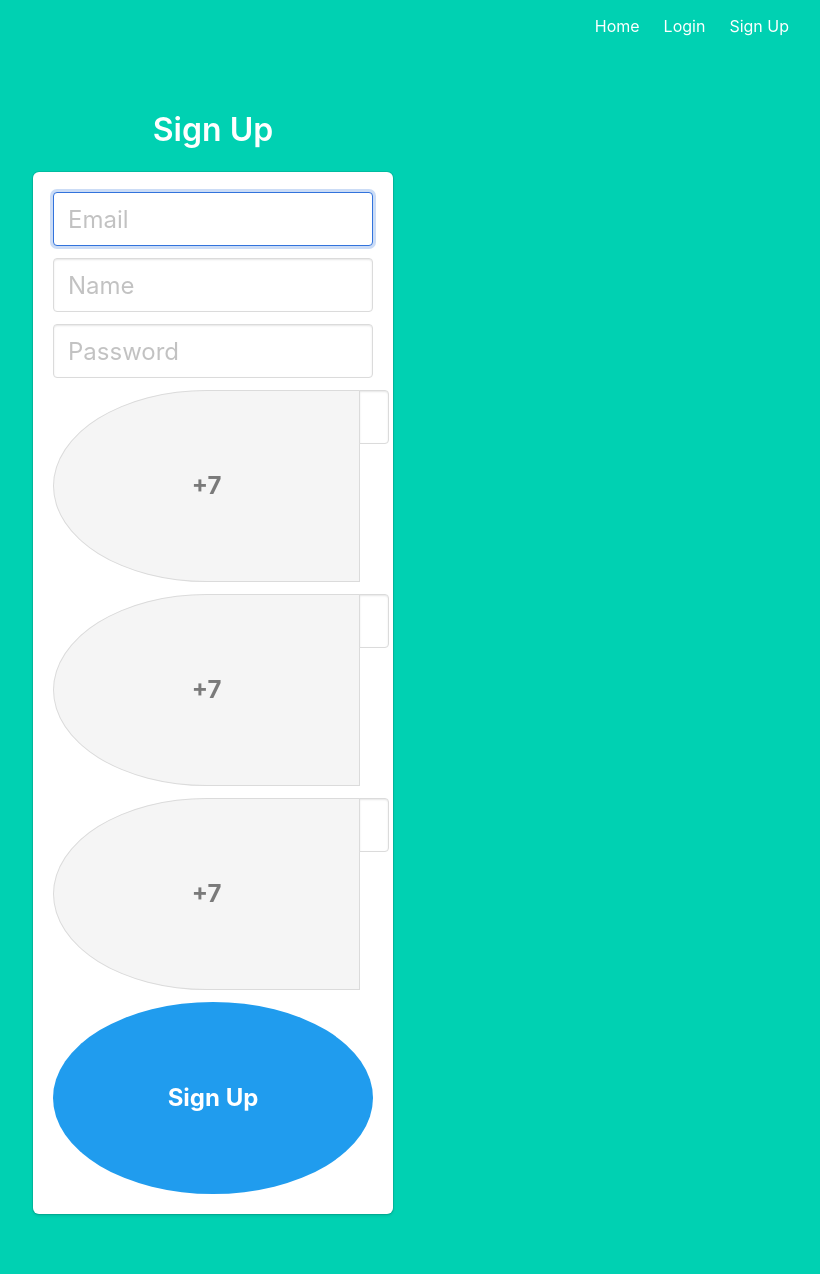
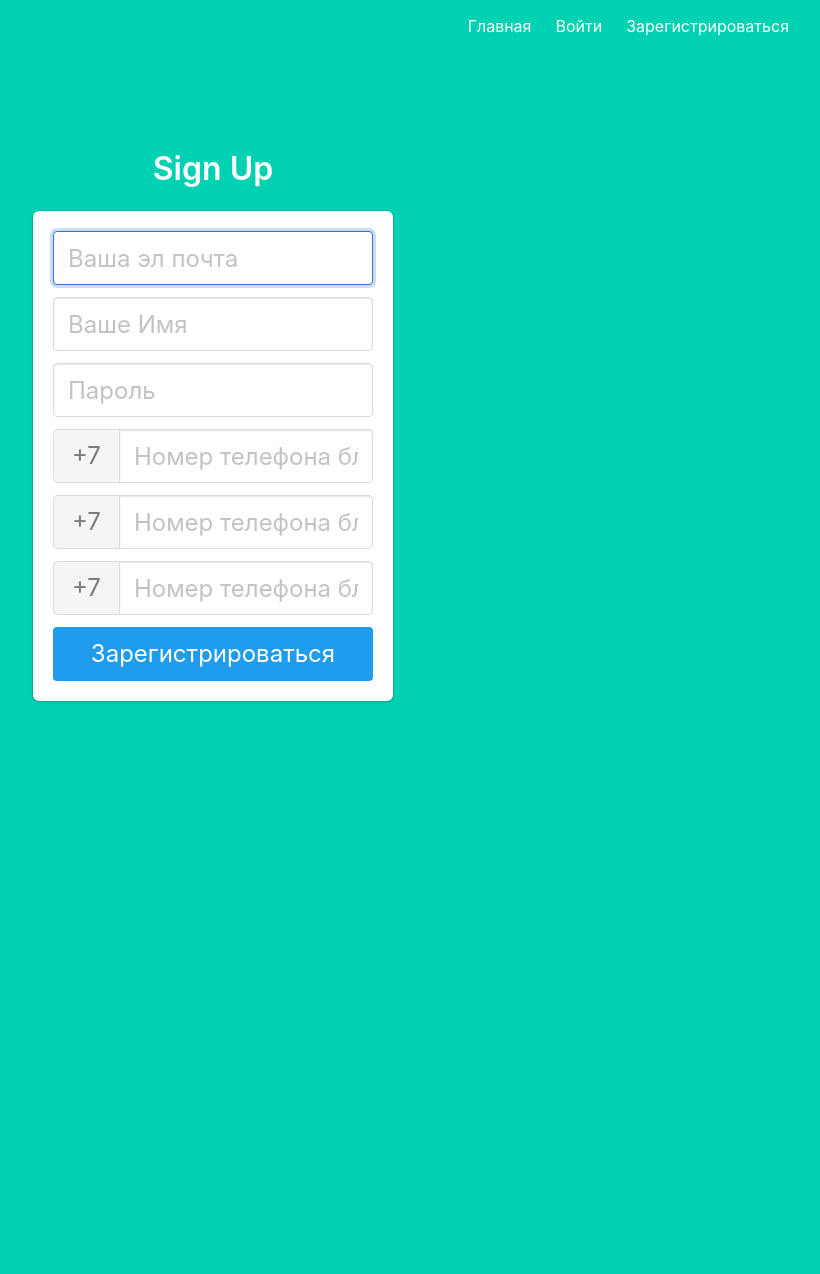
Before and after one commit to asmir-a/sos-flask-app, a Flask app: page /signup in a window 1280 px wide. Shown: the whole page, without its empty margins (427-1247 px from the left). After the commit the page ends 703 px from the top, so only its background shows below. Run offline with Flask 2, Linux system fonts and the light colour scheme.

Commit message:
updated to russian

```diff
--- a/project/auth.py
+++ b/project/auth.py
@@ -14,15 +14,15 @@ def login():
 def login_post():
     email = request.form.get('email')
     password = request.form.get('password')
-    remember = True if request.form.get('remember') else False
+    # remember = True if request.form.get('remember') else False
 
     user = User.query.filter_by(email = email).first()
 
     if not user or not check_password_hash(user.password, password):
-        flash('Please check your login details and try again')
+        flash('Вы ввели неправлиьные данные. Попробуйте Снова.')
         return redirect(url_for('auth.login'))
 
-    login_user(user, remember = remember)
+    login_user(user, remember = True)
     return redirect(url_for('main.profile'))
 
 @auth.route('/signup')
@@ -41,7 +41,7 @@ def signup_post():
     user = User.query.filter_by(email = email).first()
 
     if user:
-        flash('Email address already exists')
+        flash('Эта почта занята')
         return redirect(url_for('auth.signup'))
 
     new_user = User(email = email, name = name, password = generate_password_hash(password, method = 'sha256'), phone_number_1 = phone_number_1, phone_number_2 = phone_number_2, phone_number_3 = phone_number_3)
--- a/project/main.py
+++ b/project/main.py
@@ -24,13 +24,14 @@ def call():
         "cache-control" : "no-cache"
     }
 
+    name = current_user.name
     phone_number_1 = current_user.phone_number_1
     phone_number_2 = current_user.phone_number_2
     phone_number_3 = current_user.phone_number_3
 
-    params_and_message_for_api_1 = "recipient=7" + phone_number_1 + "&text=Тест+Напишите+мне+это+Асмир&params%5Bvalidity%5D=1440"
-    params_and_message_for_api_2 = "recipient=7" + phone_number_2 + "&text=Тест+Напишите+мне+это+Асмир&params%5Bvalidity%5D=1440"
-    params_and_message_for_api_3 = "recipient=7" + phone_number_3 + "&text=Тест+Напишите+мне+это+Асмир&params%5Bvalidity%5D=1440"
+    params_and_message_for_api_1 = "recipient=7" + phone_number_1 + "&text=Тест+Компания+qutqarusy:+" + current_user.name + "+может+быть+в+беде+узнайте+все+ли+с+ним+хорошо&params%5Bvalidity%5D=1440"
+    params_and_message_for_api_2 = "recipient=7" + phone_number_2 + "&text=Тест+Компания+qutqarusy:+" + current_user.name + "+может+быть+в+беде+узнайте+все+ли+с+ним+хорошо&params%5Bvalidity%5D=1440"
+    params_and_message_for_api_3 = "recipient=7" + phone_number_3 + "&text=Тест+Компания+qutqarusy:+" + current_user.name + "+может+быть+в+беде+узнайте+все+ли+с+ним+хорошо&params%5Bvalidity%5D=1440"
 
 
     response_for_number_1 = requests.post(url = url_of_message_sending_api, headers=headers_for_api, data = params_and_message_for_api_1.encode('utf-8'))
@@ -41,4 +42,9 @@ def call():
     print(response_for_number_2)
     print(response_for_number_3)
 
-    return render_template('profile.html')
+    print(params_and_message_for_api_1)
+    print(params_and_message_for_api_2)
+    print(params_and_message_for_api_3)
+
+
+    return render_template('profile-modal.html')
--- a/project/templates/base.html
+++ b/project/templates/base.html
@@ -4,15 +4,18 @@
 <head>
     <meta charset="utf-8">
     <meta name="viewport" content="width=device-width, initial-scale=1">
-    <title>Flask Auth Example</title>
+    <title>SOS</title>
     <link rel="stylesheet" href="https://cdnjs.cloudflare.com/ajax/libs/bulma/0.7.2/css/bulma.min.css" />
     <style>
-        .button {
+        .button-sos {
             border-radius: 50%;
-            width: 24vw;
+            width: 48vw;
             height: 24vh;
             font-weight: bold;
-            font-size: 9vw;
+            font-size: 6vw;
+            background-color: hsl(348, 100%, 61%);
+            color: #fff;
+            border: none;
         }
     </style>
 </head>
@@ -24,27 +27,27 @@
             <nav class="navbar">
                 <div class="container">
 
-                    <div id="navbarMenuHeroA" class="navbar-menu">
+                    <div id="navbarMenuHeroA" class="navbar-menu is-active">
                         <div class="navbar-end">
                             <a href="{{ url_for('main.index') }}" class="navbar-item">
-                                Home
+                                Главная
                             </a>
                             {% if current_user.is_authenticated %}
                             <a href="{{ url_for('main.profile') }}" class="navbar-item">
-                                Profile
+                                Профиль
                             </a>
                             {% endif %}
                             {% if not current_user.is_authenticated %}
                             <a href="{{ url_for('auth.login') }}" class="navbar-item">
-                                Login
+                                Войти
                             </a>
                             <a href="{{ url_for('auth.signup') }}" class="navbar-item">
-                                Sign Up
+                                Зарегистрироваться
                             </a>
                             {% endif %}
                             {% if current_user.is_authenticated %}
                             <a href="{{ url_for('auth.logout') }}" class="navbar-item">
-                                Logout
+                                Выйти
                             </a>
                             {% endif %}
                         </div>
--- a/project/templates/index.html
+++ b/project/templates/index.html
@@ -2,9 +2,9 @@
 
 {% block content %}
 <h1 class="title">
-  Flask Login Example
+  Приложение СОС
 </h1>
 <h2 class="subtitle">
-  Easy authentication and authorization in Flask.
+  Нажмите на Профиль, что бы получить доступ к кнопке
 </h2>
 {% endblock %}
--- a/project/templates/profile.html
+++ b/project/templates/profile.html
@@ -13,8 +13,8 @@
       Третий номер телефона: {{current_user.phone_number_3}}!
     </h1>
   </div>
-  <button class="button is-danger">
-    <a href = "{{url_for('main.call')}}">SOS</a>
+  <button class="button-sos">
+    <a href = "{{url_for('main.call')}}" class = "link-sos">Позвонить</a>
   </button>
 </div>
 {% endblock %}
--- a/project/templates/signup.html
+++ b/project/templates/signup.html
@@ -14,19 +14,19 @@
         <form method="POST" action="/signup">
             <div class="field">
                 <div class="control">
-                    <input class="input is-large" type="email" name="email" placeholder="Email" autofocus="">
+                    <input class="input is-large" type="email" name="email" placeholder="Ваша эл почта" autofocus="">
                 </div>
             </div>
 
             <div class="field">
                 <div class="control">
-                    <input class="input is-large" type="text" name="name" placeholder="Name" autofocus="">
+                    <input class="input is-large" type="text" name="name" placeholder="Ваше Имя" autofocus="">
                 </div>
             </div>
 
             <div class="field">
                 <div class="control">
-                    <input class="input is-large" type="password" name="password" placeholder="Password">
+                    <input class="input is-large" type="password" name="password" placeholder="Пароль">
                 </div>
             </div>
 
@@ -39,7 +39,7 @@
                     </a>
                 </div>
                 <div class = "control">
-                    <input class = "input is-large" name = "phone_number_1" type = "tel" placeholder="Your phone number">
+                    <input class = "input is-large" name = "phone_number_1" type = "tel" placeholder="Номер телефона близкого человека">
                 </div>
             </div>
 
@@ -52,7 +52,7 @@
                     </a>
                 </p>
                 <p class = "control">
-                    <input class = "input is-large" name = "phone_number_2" type = "tel" placeholder="Your phone number">
+                    <input class = "input is-large" name = "phone_number_2" type = "tel" placeholder="Номер телефона близкого человека">
                 </p>
             </div>
 
@@ -64,7 +64,7 @@
                     </a>
                 </p>
                 <p class = "control">
-                    <input class = "input is-large" name = "phone_number_3" type = "tel" placeholder="Your phone number">
+                    <input class = "input is-large" name = "phone_number_3" type = "tel" placeholder="Номер телефона близкого человека">
                 </p>
             </div>
 
@@ -72,7 +72,7 @@
 
 
 
-            <button class="button is-block is-info is-large is-fullwidth">Sign Up</button>
+            <button class="button is-block is-info is-large is-fullwidth">Зарегистрироваться</button>
         </form>
     </div>
 </div>
```
Also changed, not shown: project/templates/login.html (+7 -6 lines), project/templates/profile-modal.html (added, +15 -0 lines).
